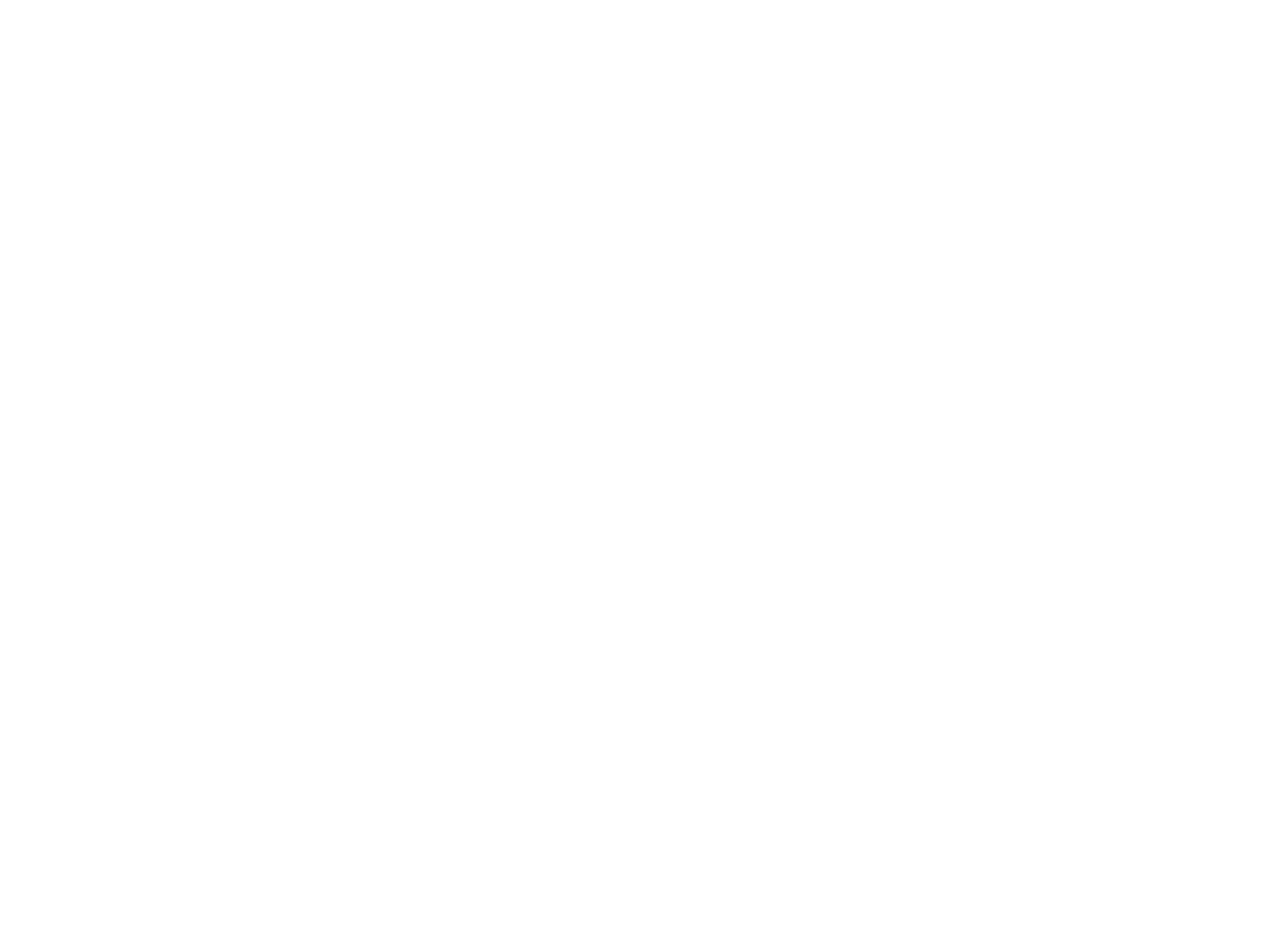
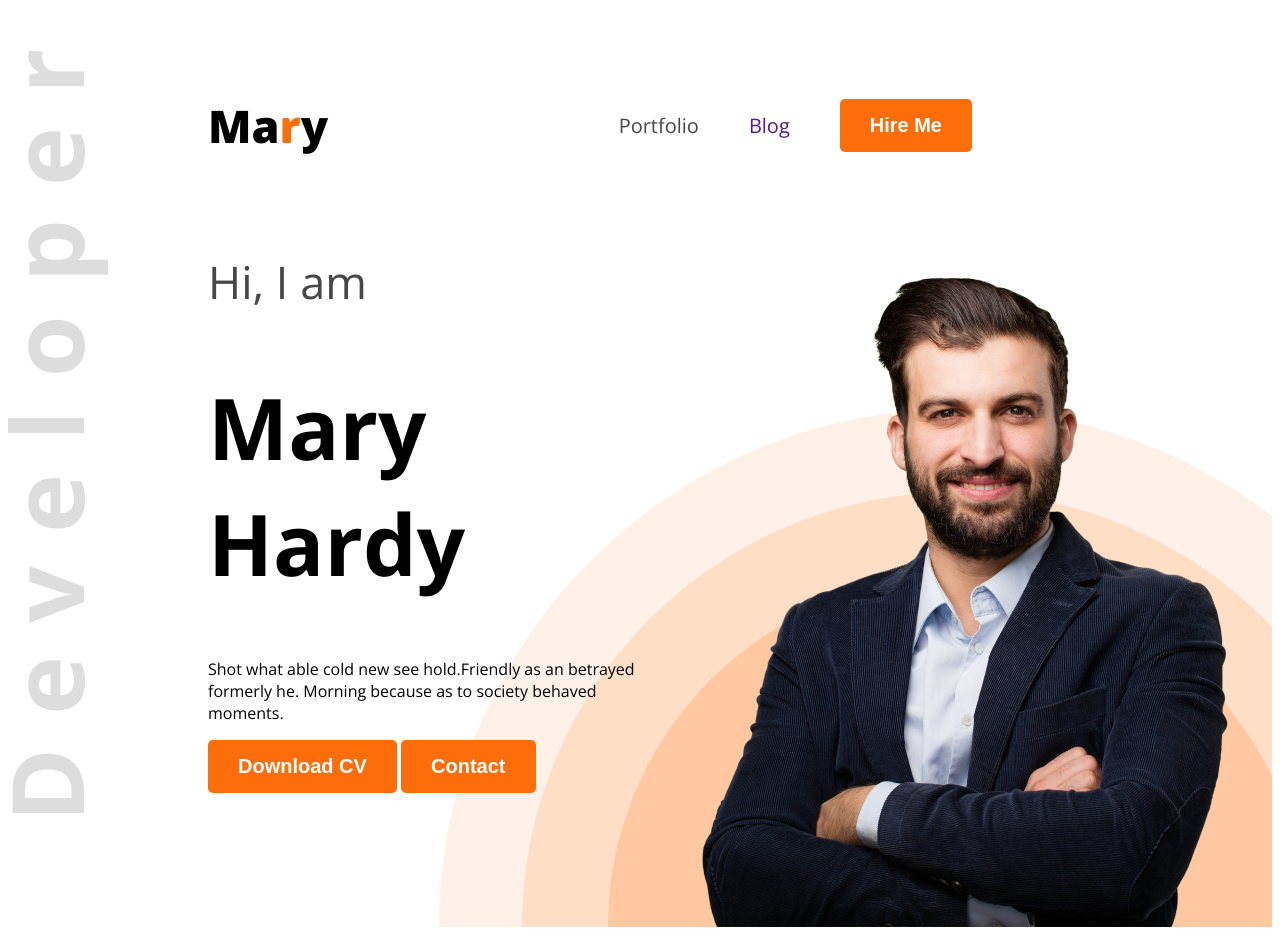
Before and after one commit to Mizan-Sanzi/Portfolio-Website, a plain HTML site: page index.html in a window 1280 px wide. Before the commit the page ends 800 px from the top, so only its background shows below. Drawn offline with nearby package versions, Linux system fonts and the light colour scheme.

Commit message:
primary part of the project

```diff
--- a/index.html
+++ b/index.html
@@ -3,11 +3,32 @@
 <head>
     <meta charset="UTF-8">
     <meta name="viewport" content="width=device-width, initial-scale=1.0">
-    <title>My Portfolio</title>
+    <title>Web Developer Portfolio</title>
+    <link rel="preconnect" href="https://fonts.googleapis.com">
+<link rel="preconnect" href="https://fonts.gstatic.com" crossorigin>
+<link href="https://fonts.googleapis.com/css2?family=Open+Sans:ital,wght@0,300..800;1,300..800&display=swap" rel="stylesheet">
+    <link href="styles/portfolio.css" rel="stylesheet">
 </head>
-<body>
-    <header>
-
+<body class="open-sans-normal">
+    <header class="header">
+        <nav>
+            <h3 class="nav-title">Ma<span class="text-primary">r</span>y</h3>
+            <ul>
+                <li><a class="dark-2" href="">Portfolio</a></li>
+                <li><a clas="dark-2" href="">Blog</a></li>
+                <li><a href=""><button class="btn-primary">Hire Me</button></a></li>
+            </ul>
+        </nav>
+        <div class="banner">
+            <div class="banner-content">
+                <div class="banner-greetings dark-2">Hi, I am</div>
+                <h1 class="banner-title">Mary Hardy</h1>
+                <p class="banner-description">Shot what able cold new see hold.Friendly as an betrayed formerly he. Morning because as to society behaved moments.</p>
+                <button class="btn-primary">Download CV</button>
+                <button class="btn-primary">Contact</button>
+            </div>
+            <img class="banner-profile-pic" src="images/hardy.png" alt="">
+        </div>
     </header>
     <main>
 
--- /dev/null
+++ b/styles/portfolio.css
@@ -0,0 +1,75 @@
+
+
+.open-sans-normal {
+  font-family: "Open Sans", sans-serif;
+  font-optical-sizing: auto;
+  font-style: normal;
+  font-variation-settings:
+    "wdth" 100;
+}
+/* shared styles */
+.text-primary {
+    color: #FD6E0A;
+}
+.dark-2 {
+    color: #474747;
+}
+.btn-primary {
+    background-color: #FD6E0A;
+    font-weight: bold;
+    color: white;
+    padding: 15px 30px;
+    border-radius: 5px;
+    font-size: 20px;
+    border: none;
+}
+/* header */
+.header {
+    background-image: url('../images/developer.png'), url('../images/header_bg.png');
+    background-repeat: no-repeat;
+    background-position: top left, bottom right;
+}
+/* nav styles */
+nav ul {
+    display: flex;
+    margin-right: 50px;
+    align-items: center;
+}
+nav {
+    display: flex;
+    align-items: center;
+    justify-content: space-between;
+    margin: 50px 200px;
+}
+.nav-title {
+    font-weight: 800;
+    font-size: 45px;
+}
+nav ul li {
+    list-style: none;
+    margin-right: 50px;
+}
+nav ul a {
+    text-decoration: none;
+    font-size: 20px;
+}
+/* banner styles */
+.banner {
+    display: flex;
+    justify-content: space-between;
+    margin: 0 35px 0 200px;
+}
+.banner-content {
+    max-width: 580px;
+}
+.banner-greetings {
+    font-size: 45px;
+    font-weight: 600px;
+}
+.banner-title {
+    font-weight: bold;
+    font-size: 85px;
+}
+.banner-profile-pic {
+    width: 584px;
+}
```
